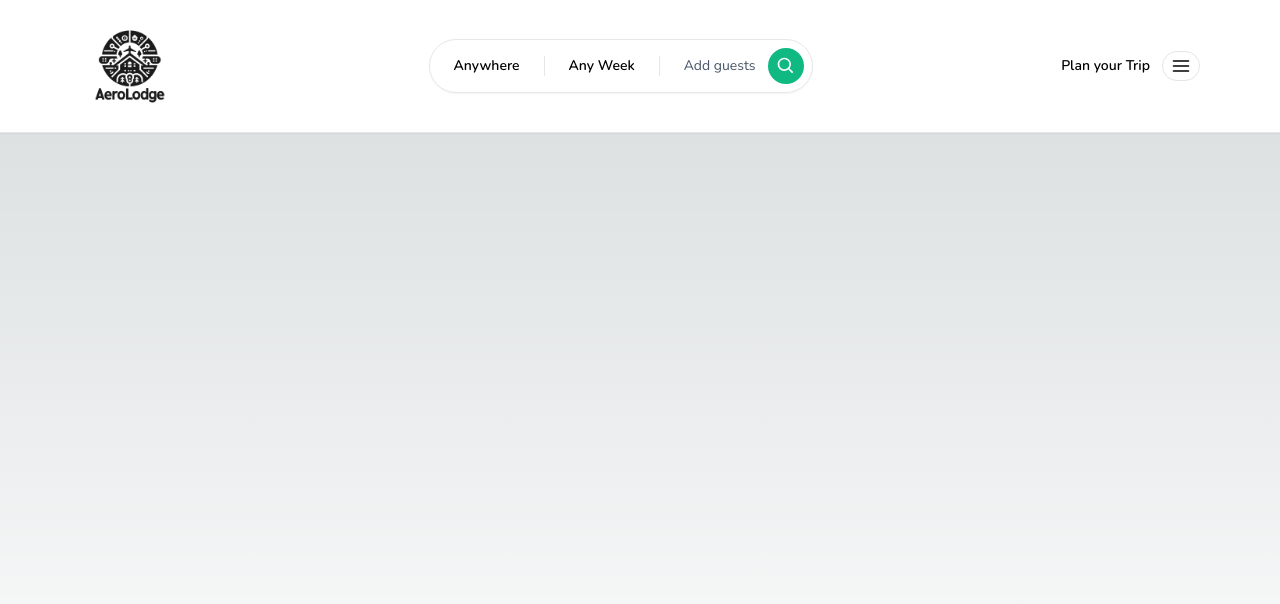
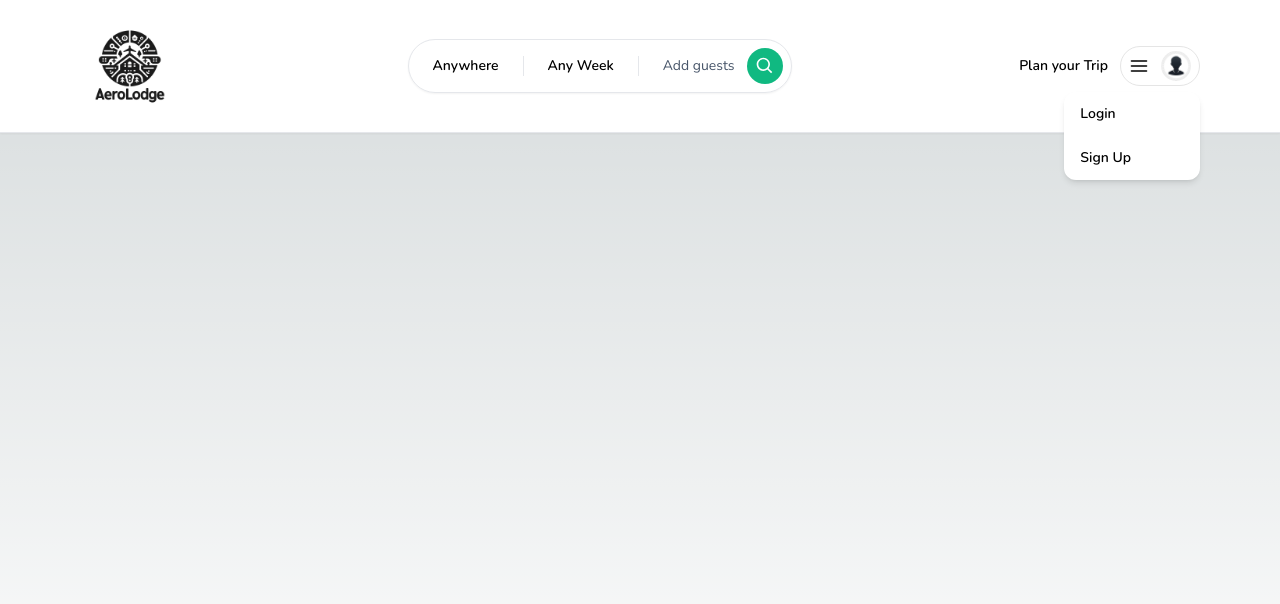
Before and after one commit to jon-jc/aerolodge-market, a Next.js app: page / in a window 1280 px wide. Both pictures are taken after a click on the element 1181 px from the left and 66 px from the top of the page. Shown: the top 604 px of the page. Built offline with nearby package versions, Linux system fonts and the light colour scheme.

Commit message:
feat: add navbar
Refactor Avatar and UserMenu components

```diff
--- a/components/Avatar.tsx
+++ b/components/Avatar.tsx
@@ -1,3 +1,17 @@
-// "use client";
+"use client";
 
-// import Image from "next/image";
+import Image from "next/image";
+
+const Avatar = () => {
+  return (
+    <Image
+      className="rounded-full"
+      height="30"
+      width="30"
+      alt="Avatar"
+      src="/images/placeholder.png"
+    />
+  );
+};
+
+export default Avatar;
--- /dev/null
+++ b/components/navbar/MenuItem.tsx
@@ -0,0 +1,24 @@
+"use client";
+
+interface MenuItemProps {
+  onClick: () => void;
+  label: string;
+}
+
+const MenuItem: React.FC<MenuItemProps> = ({ onClick, label }) => {
+  return (
+    <div
+      onClick={onClick}
+      className="
+    px-4
+    py-3
+    hover:bg-neutral-100
+    transition
+    font-semibold"
+    >
+      {label}
+    </div>
+  );
+};
+
+export default MenuItem;
--- a/components/navbar/Navbar.tsx
+++ b/components/navbar/Navbar.tsx
@@ -1,3 +1,5 @@
+"use client";
+
 import Container from "../Container";
 import Logo from "./Logo";
 import Search from "./Search";
--- a/components/navbar/UserMenu.tsx
+++ b/components/navbar/UserMenu.tsx
@@ -1,8 +1,16 @@
 "use client";
 
 import { FiMenu } from "react-icons/fi";
+import Avatar from "@/components/Avatar";
+import { useCallback, useState } from "react";
+import MenuItem from "./MenuItem";
 
 const UserMenu = () => {
+  const [isOpen, setIsOpen] = useState(false);
+
+  const toggleOpen = useCallback(() => {
+    setIsOpen((value) => !value);
+  }, []);
   return (
     <div className="relative">
       <div className="flex flex-row items-center gap-3">
@@ -13,12 +21,25 @@
           Plan your Trip
         </div>
         <div
-          onClick={() => {}}
+          onClick={toggleOpen}
           className="p-4 md:py-1 md:px-2 border-[1px] border-neutral-200 flex flex-row items-center gap-3 rounded-full cursor-pointer hover:shadow-md transition"
         >
           <FiMenu size={20} />
+          <div className="hidden md:block">
+            <Avatar />
+          </div>
         </div>
       </div>
+      {isOpen && (
+        <div className="absolute rounded-xl shadow-md w-[40vw] md:w-3/4 bg-white overflow-hidden right-0 top-12 text-sm">
+          <div className="flex flex-col cursor-pointer">
+            <>
+              <MenuItem onClick={() => {}} label="Login" />
+              <MenuItem onClick={() => {}} label="Sign Up" />
+            </>
+          </div>
+        </div>
+      )}
     </div>
   );
 };
```
Also changed, not shown: public/images/placeholder.png (added).
